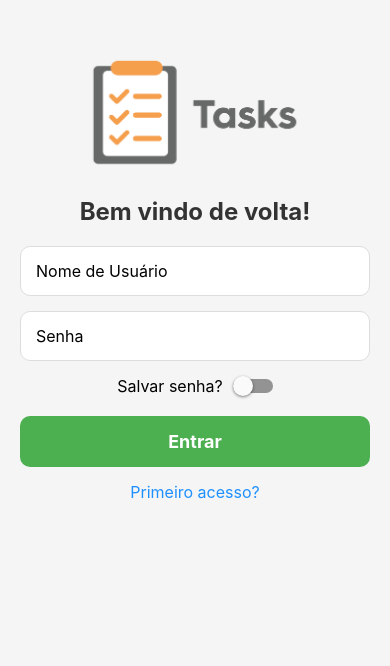
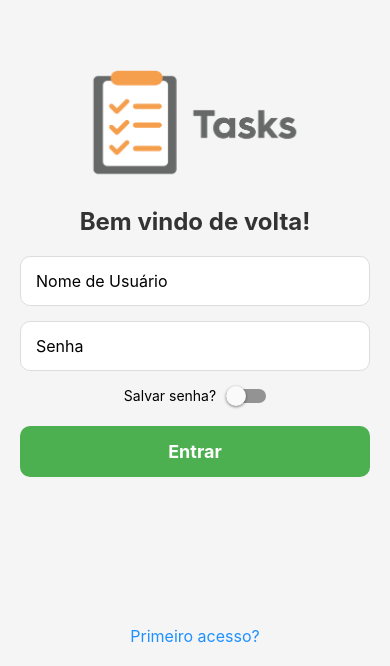
Before and after one commit to richardfariax/TasksApp, a React Native app: screen /Login in a window 390 px wide. Shown: the part 178-844 px from the top of the page. Built offline with nearby package versions, Linux system fonts and the light colour scheme; what expo-sqlite would draw is missing.

Commit message:
feat[componente]: melhorado logica para passar os styles para o arquivo styles

```diff
--- a/screens/Login.tsx
+++ b/screens/Login.tsx
@@ -14,7 +14,6 @@ import logo from "../assets/inicio.png";
 import { authenticateUser } from "../model/authenticateUser";
 import AsyncStorage from "@react-native-async-storage/async-storage";
 import styles from "../style/Login";
-
 
 export default function Login() {
   const navigation = useNavigation();
@@ -73,79 +72,39 @@ export default function Login() {
 
   return (
     <KeyboardAvoidingView
-      style={{
-        flex: 1,
-        justifyContent: "center",
-        alignItems: "center",
-        backgroundColor: "#f5f5f5",
-        padding: 20,
-      }}
+      style={styles.container}
       behavior={Platform.OS === "ios" ? "padding" : "height"}
     >
-    <Image source={logo} style={styles.logo} />
-
-      <Text style={{ fontSize: 24, fontWeight: "bold", marginBottom: 20, marginTop: -40, color: "#333" }}>
-        Bem vindo de volta!
-      </Text>
+      <Image source={logo} style={styles.logo} />
+      <Text style={styles.title}>Bem vindo de volta!</Text>
       <TextInput
-        style={{
-          width: "100%",
-          height: 50,
-          borderColor: "#ddd",
-          borderWidth: 1,
-          borderRadius: 10,
-          paddingHorizontal: 15,
-          marginBottom: 15,
-          backgroundColor: "#fff",
-          fontSize: 16,
-        }}
+        style={styles.input}
         placeholder="Nome de Usuário"
         value={username}
         onChangeText={(text) => setUsername(text)}
         autoCapitalize="none"
       />
       <TextInput
-        style={{
-          width: "100%",
-          height: 50,
-          borderColor: "#ddd",
-          borderWidth: 1,
-          borderRadius: 10,
-          paddingHorizontal: 15,
-          marginBottom: 15,
-          backgroundColor: "#fff",
-          fontSize: 16,
-        }}
+        style={styles.input}
         placeholder="Senha"
         secureTextEntry={true}
         value={password}
         onChangeText={(text) => setPassword(text)}
       />
-      {error ? <Text style={{ color: "red", marginBottom: 10 }}>{error}</Text> : null}
-      <View style={{ flexDirection: "row", alignItems: "center", marginBottom: 20 }}>
-        <Text style={{ fontSize: 16 }}>Salvar senha?</Text>
+      {error ? <Text style={styles.errorText}>{error}</Text> : null}
+      <View style={styles.savePasswordContainer}>
+        <Text>Salvar senha?</Text>
         <Switch
           value={savePassword}
           onValueChange={toggleSavePassword}
           style={{ marginLeft: 10 }}
         />
       </View>
-      <TouchableOpacity
-        style={{
-          backgroundColor: "#4CAF50",
-          paddingVertical: 15,
-          paddingHorizontal: 80,
-          borderRadius: 10,
-          marginBottom: 15,
-          width: "100%",
-          alignItems: "center",
-        }}
-        onPress={handleLogin}
-      >
-        <Text style={{ color: "#fff", fontSize: 18, fontWeight: "bold" }}>Entrar</Text>
+      <TouchableOpacity style={styles.button} onPress={handleLogin}>
+        <Text style={styles.buttonText}>Entrar</Text>
       </TouchableOpacity>
-      <TouchableOpacity onPress={handleRegister}>
-        <Text style={{ color: "#1E90FF", fontSize: 16 }}>Primeiro acesso?</Text>
+      <TouchableOpacity style={styles.footer} onPress={handleRegister}>
+        <Text style={styles.TextRecover}>Primeiro acesso?</Text>
       </TouchableOpacity>
     </KeyboardAvoidingView>
   );
--- a/style/Login.tsx
+++ b/style/Login.tsx
@@ -3,16 +3,10 @@ import { StyleSheet } from "react-native";
 const styles = StyleSheet.create({
   container: {
     flex: 1,
-    backgroundColor: "#fff",
+    justifyContent: "center",
     alignItems: "center",
-    justifyContent: "center",
-    paddingHorizontal: 20,
-  },
-  scrollContainer: {
-    flexGrow: 1,
-    alignItems: "center",
-    justifyContent: "center",
-    paddingBottom: 40,
+    backgroundColor: "#f5f5f5",
+    padding: 20,
   },
   logo: {
     width: 250,
@@ -23,49 +17,51 @@ const styles = StyleSheet.create({
     fontSize: 24,
     fontWeight: "bold",
     marginBottom: 20,
-    alignSelf: "center",
-  },
-  footer: {
-    position: "absolute",
-    bottom: 20,
+    marginTop: -40,
+    color: "#333",
   },
   input: {
-    width: "75%",
+    width: "100%",
     height: 50,
-    borderColor: "#ccc",
+    borderColor: "#ddd",
     borderWidth: 1,
-    borderRadius: 5,
+    borderRadius: 10,
     paddingHorizontal: 15,
-    marginBottom: 20,
+    marginBottom: 15,
+    backgroundColor: "#fff",
+    fontSize: 16,
   },
   button: {
-    width: "75%",
-    backgroundColor: "#f49c4c",
+    backgroundColor: "#4CAF50",
     paddingVertical: 15,
-    borderRadius: 5,
-    marginBottom: 10,
+    paddingHorizontal: 80,
+    borderRadius: 10,
+    marginBottom: 15,
+    width: "100%",
     alignItems: "center",
   },
   buttonText: {
-    color: "#ffffff",
-    fontSize: 16,
-    fontWeight: "bold",
-  },
-  TextRecover: {
-    color: "#f49c4c",
-    fontSize: 16,
+    color: "#fff",
+    fontSize: 18,
     fontWeight: "bold",
   },
   errorText: {
-    color: "#ff0000",
-    marginBottom: 8,
-    fontSize: 16,
+    color: "red",
+    marginBottom: 10,
   },
   savePasswordContainer: {
     flexDirection: "row",
     alignItems: "center",
     marginBottom: 20,
   },
+  footer: {
+    position: "absolute",
+    bottom: 20,
+  },
+  TextRecover: {
+    color: "#1E90FF",
+    fontSize: 16,
+  },
 });
 
 export default styles;
```
